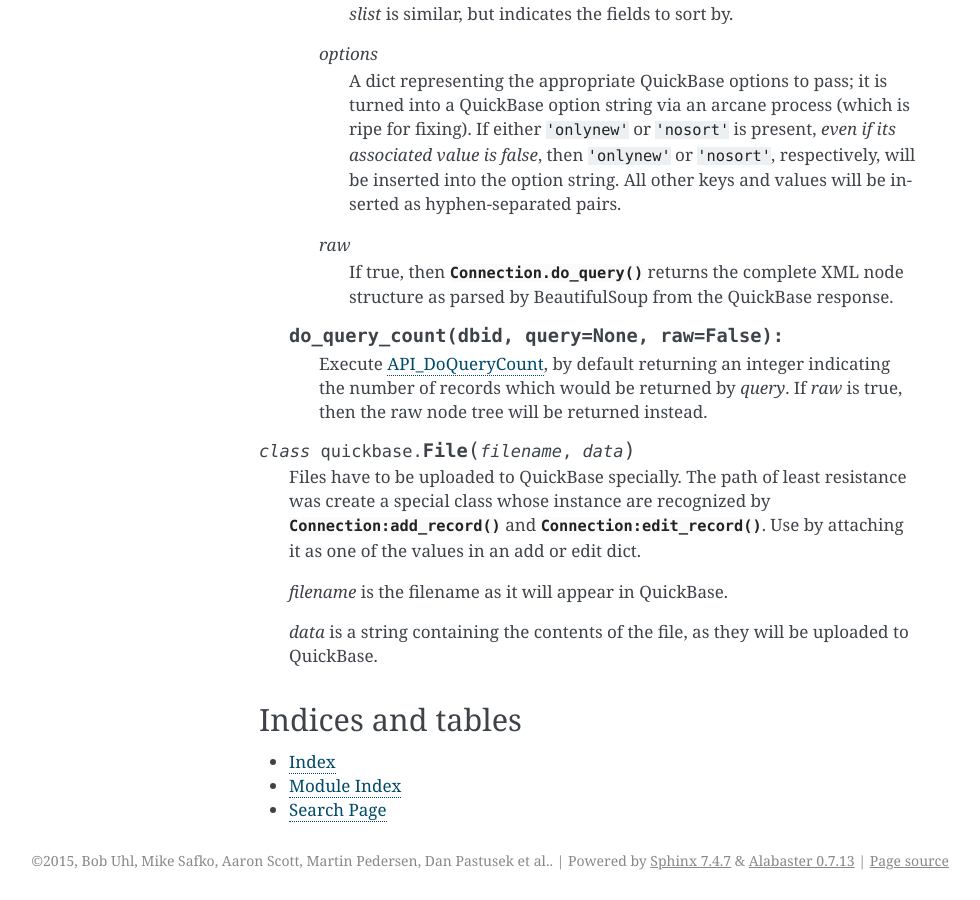
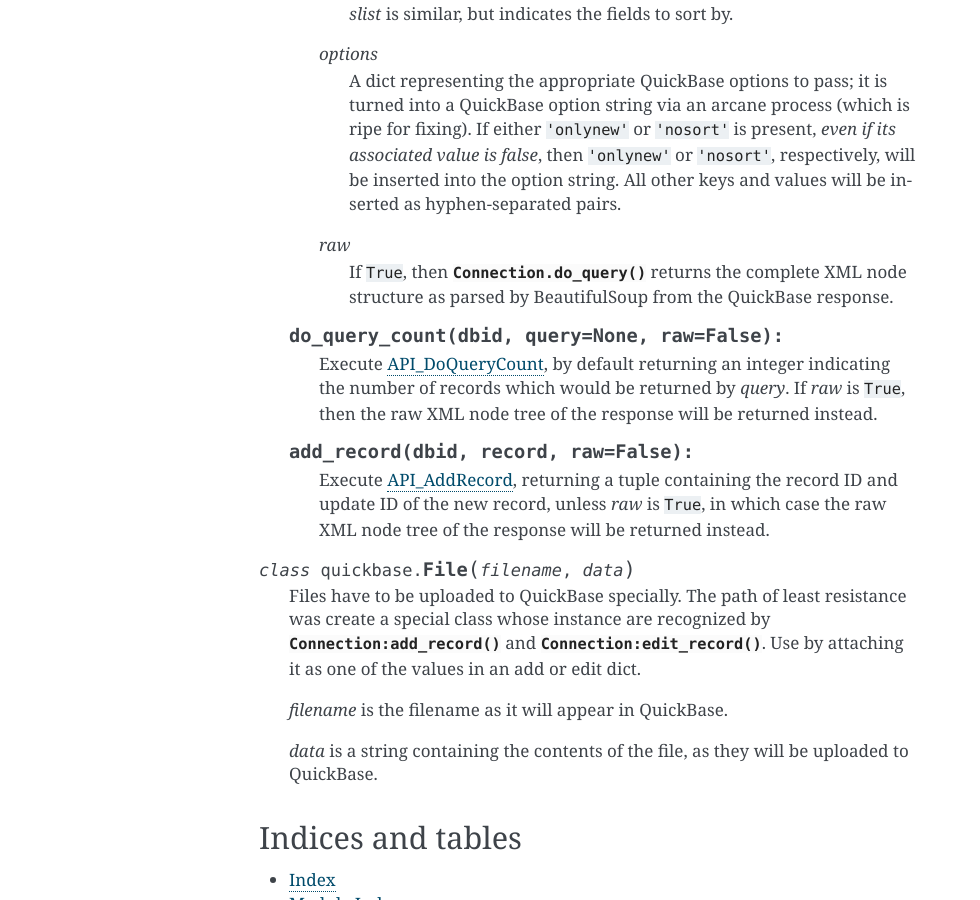
Before and after one commit to WesTower/py-quickbase, a Sphinx documentation site: the page built from docs/index.rst, in a window 1280 px wide and 900 px high, scrolled down 1147 px. Shown: the whole window, without its empty margins (161-1141 px from the left). Built offline with Sphinx 7.4.7, drawn with Linux system fonts in a browser that asks for light colours.

Commit message:
Add Connection.add_record() documentation

```diff
--- a/docs/index.rst
+++ b/docs/index.rst
@@ -83,7 +83,7 @@
          hyphen-separated pairs.
 
       *raw*
-         If true, then :meth:`Connection.do_query()` returns the
+         If ``True``, then :meth:`Connection.do_query()` returns the
          complete XML node structure as parsed by BeautifulSoup from
          the QuickBase response.
 
@@ -92,8 +92,16 @@
       Execute `API_DoQueryCount
       <http://www.quickbase.com/api-guide/index.html#do_query_count.html>`_,
       by default returning an integer indicating the number of records
-      which would be returned by *query*.  If *raw* is true, then the
-      raw node tree will be returned instead.
+      which would be returned by *query*.  If *raw* is ``True``, then the
+      raw XML node tree of the response will be returned instead.
+
+   .. method:: add_record(dbid, record, raw=False):
+
+      Execute `API_AddRecord
+      <http://www.quickbase.com/api-guide/index.html#add_record.html>`_,
+      returning a tuple containing the record ID and update ID of the
+      new record, unless *raw* is ``True``, in which case the raw XML
+      node tree of the response will be returned instead.
 
 .. class:: File(filename, data)
 
```
